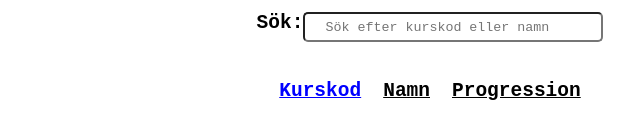
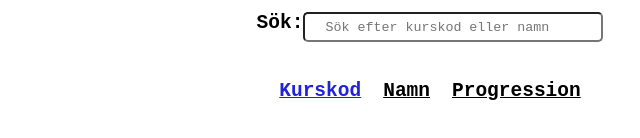
Before and after one commit to joma2304/frontend-baserad-webbutveckling-moment2, a website built with Parcel: page src/index.html in a window 1280 px wide. In both pictures the pointer is over the element "Kurskod". Shown: the part 180-318 px from the top of the page, 210-850 px from the left. Built offline with nearby package versions, Linux system fonts and the light colour scheme; no server answers.

Commit message:
Fixat sista

```diff
--- a/package.json
+++ b/package.json
@@ -10,6 +10,9 @@
     "start": "parcel",
     "build": "parcel build"
   },
+  "browserslist": [
+    "> 0.5%, last 2 versions, not dead"
+  ],
   "devDependencies": {
     "parcel": "^2.11.0"
   }
--- a/src/css/style.css
+++ b/src/css/style.css
@@ -89,5 +89,5 @@ th {
 }
 
 th:hover {
-    color: blue;
+    color: rgb(34, 34, 218);
 }
```
Also changed, not shown: 2 other files.
